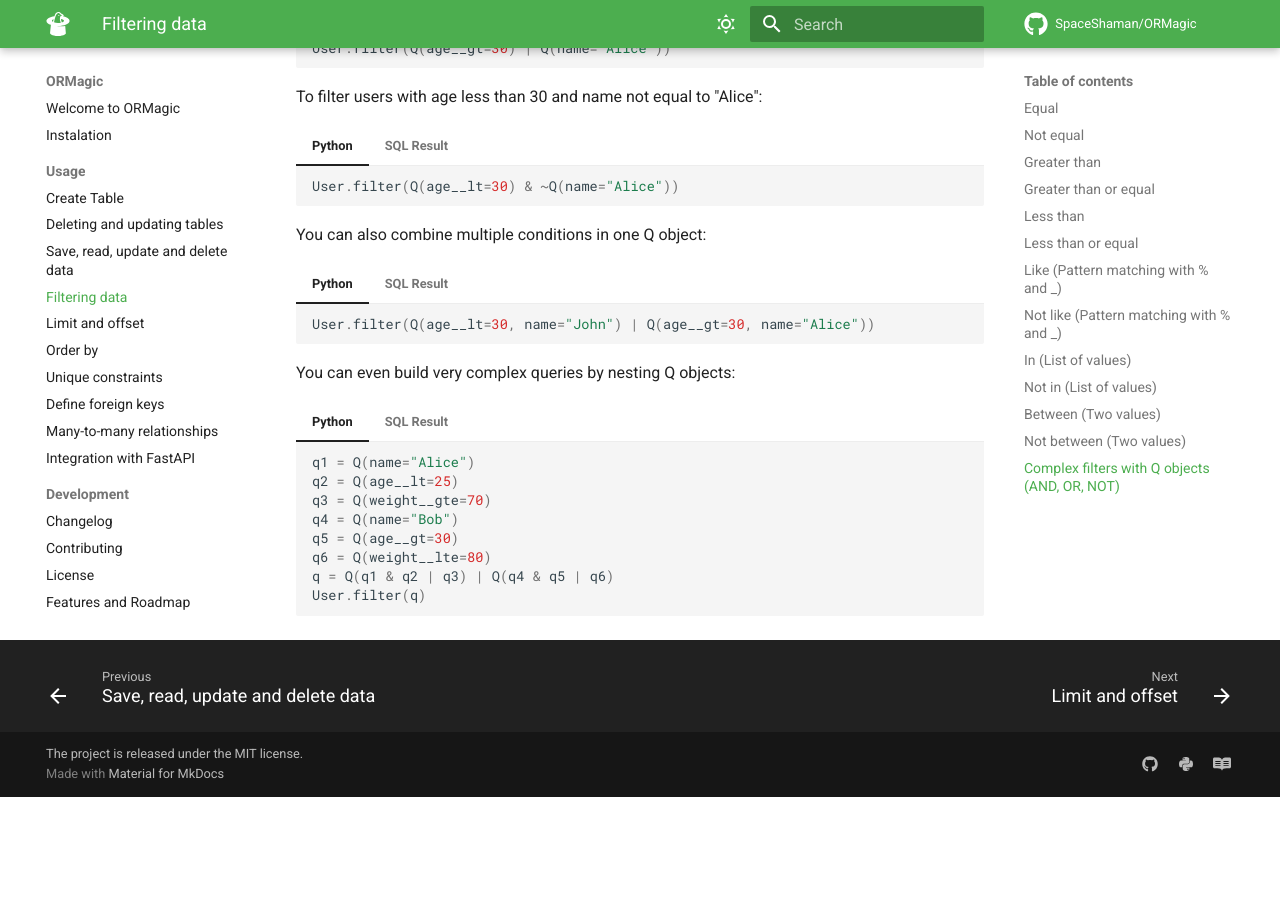
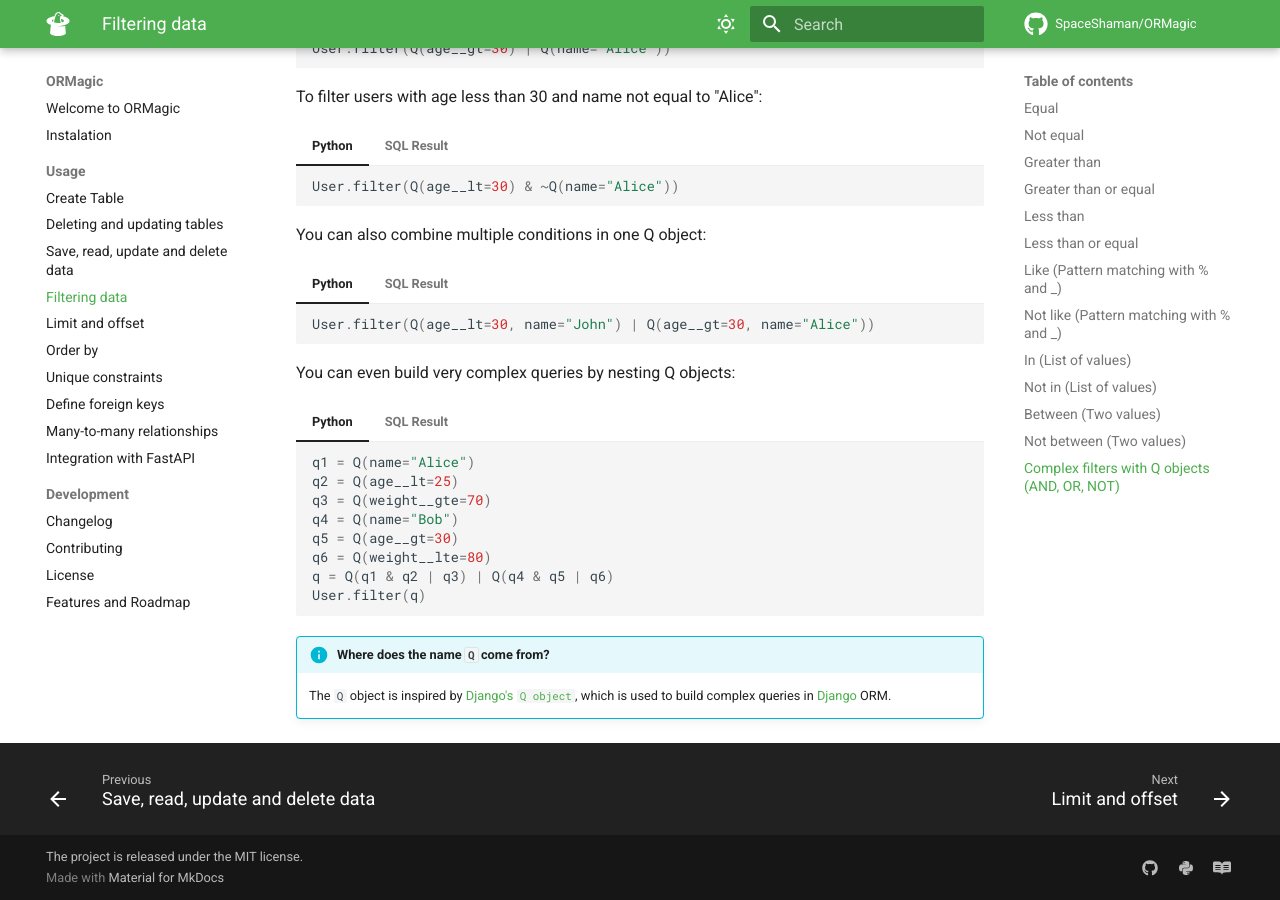
Before and after one commit to SpaceShaman/ORMagic, an MkDocs documentation site: the page built from docs/Usage/filtering.md, in a window 1280 px wide and 900 px high, scrolled down 2539 px. Built offline with MkDocs 1.6.1 and Material for MkDocs 9.7.7, drawn with Linux system fonts in a browser that asks for light colours; comment, search, counter and statistics services are not loaded; before the commit the page ends 3336 px from its top, so only the background shows below that.

Commit message:
📝 (filtering.md): add explanation about the origin of the `Q` object

````diff
--- a/docs/Usage/filtering.md
+++ b/docs/Usage/filtering.md
@@ -191,3 +191,6 @@ You can even build very complex queries by nesting Q objects:
     ```sql
     WHERE (name = 'Alice' AND age < 25 OR weight >= 70) OR (name = 'Bob' AND age > 30 OR weight <= 80)
     ```
+
+!!! info "Where does the name `Q` come from?"
+    The `Q` object is inspired by [Django's](https://www.djangoproject.com/) [`Q object`](https://docs.djangoproject.com/en/5.0/topics/db/queries/#complex-lookups-with-q-objects), which is used to build complex queries in [Django](https://www.djangoproject.com/) ORM.
````
